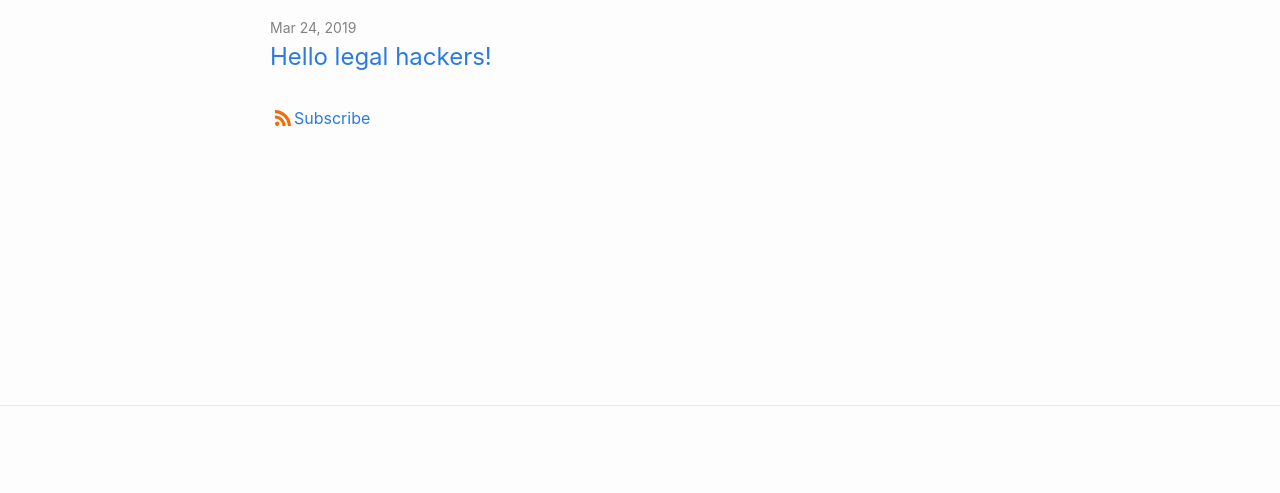
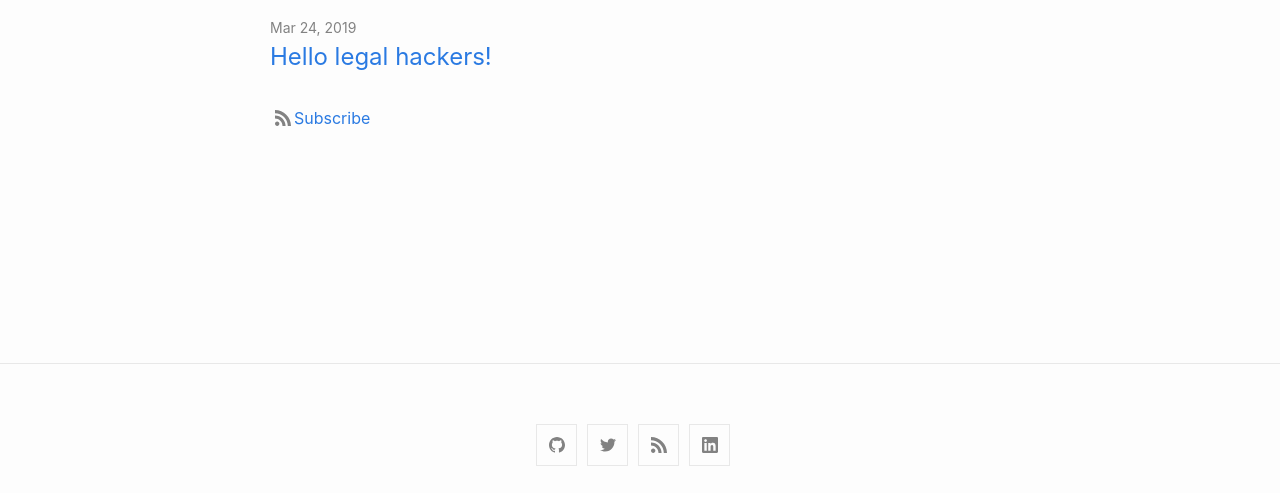
Before and after one commit to halkyard/lh, a Jekyll site: the page built from index.md, in a window 1280 px wide. Shown: the part 404-897 px from the top of the page. Built offline with Jekyll 4.4.1, drawn with Linux system fonts in a browser that asks for light colours.

Commit message:
tidying up footer

```diff
--- a/_includes/footer.html
+++ b/_includes/footer.html
@@ -15,9 +15,17 @@
         <p>{{- site.description | escape -}}</p>
       </div>
 
-      <div class="social-links">
-        {%- include social.html -%}
+
+      <div class="social-links"><ul class="social-media-list">
+
+              <li><a href="https://github.com/halkypi/sh" title="halkypi"><svg class="svg-icon grey"><use xlink:href="/sh/assets/minima-social-icons.svg#github"></use></svg></a></li>
+              <li><a href="https://twitter.com/halkypi" title="halkypi"><svg class="svg-icon grey"><use xlink:href="/sh/assets/minima-social-icons.svg#twitter"></use></svg></a></li>
+              <li><a href="/sh/feed.xml" title="rss"><svg class="svg-icon grey"><use xlink:href="/sh/assets/minima-social-icons.svg#rss"></use></svg></a></li>
+              <li><a href="https://www.linkedin.com/in/halkyard/" title="rss"><svg class="svg-icon grey"><use xlink:href="/sh/assets/minima-social-icons.svg#linkedin"></use></svg></a></li>
+
+          </ul>
       </div>
+
     </div>
 
   </div>
--- a/_includes/social.html
+++ b/_includes/social.html
@@ -4,7 +4,7 @@
   {%- if social.dribbble -%}<li><a href="https://dribbble.com/{{ social.dribbble | cgi_escape | escape }}" title="{{ social.dribbble | escape }}"><svg class="svg-icon grey"><use xlink:href="{{ '/assets/minima-social-icons.svg#dribbble' | relative_url }}"></use></svg></a></li>{%- endif -%}
   {%- if social.facebook -%}<li><a href="https://www.facebook.com/{{ social.facebook | cgi_escape | escape }}" title="{{ social.facebook | escape }}"><svg class="svg-icon grey"><use xlink:href="{{ '/assets/minima-social-icons.svg#facebook' | relative_url }}"></use></svg></a></li>{%- endif -%}
   {%- if social.flickr -%}<li><a href="https://www.flickr.com/photos/{{ social.flickr | cgi_escape | escape }}" title="{{ social.flickr | escape }}"><svg class="svg-icon grey"><use xlink:href="{{ '/assets/minima-social-icons.svg#flickr' | relative_url }}"></use></svg></a></li>{%- endif -%}
-  {%- if social.github -%}<li><a href="https://github.com/{{ social.github | cgi_escape | escape }}" title="{{ social.github | escape }}"><svg class="svg-icon grey"><use xlink:href="{{ '/assets/minima-social-icons.svg#github' | relative_url }}"></use></svg></a></li>{%- endif -%}
+  {%- if social.github -%}<li><a href="https://github.com/{{ social.github | cgi_escape | escape }}" title="{{ social.github | escape }}"><svg class="svg-icon grey"><use xlink:href="{{ 'assets/minima-social-icons.svg#github' | relative_url }}"></use></svg></a></li>{%- endif -%}
   {%- if social.instagram -%}<li><a href="https://www.instagram.com/{{ social.instagram | cgi_escape | escape }}" title="{{ social.instagram | escape }}"><svg class="svg-icon grey"><use xlink:href="{{ '/assets/minima-social-icons.svg#instagram' | relative_url }}"></use></svg></a></li>{%- endif -%}
   {%- if social.linkedin -%}<li><a href="https://www.linkedin.com/in/{{ social.linkedin | cgi_escape | escape }}" title="{{ social.linkedin | escape }}"><svg class="svg-icon grey"><use xlink:href="{{ '/assets/minima-social-icons.svg#linkedin' | relative_url }}"></use></svg></a></li>{%- endif -%}
   {%- if social.pinterest -%}<li><a href="https://www.pinterest.com/{{ social.pinterest | cgi_escape | escape }}" title="{{ social.pinterest | escape }}"><svg class="svg-icon grey"><use xlink:href="{{ '/assets/minima-social-icons.svg#pinterest' | relative_url }}"></use></svg></a></li>{%- endif -%}
--- a/_layouts/home.html
+++ b/_layouts/home.html
@@ -28,7 +28,7 @@
       {%- endfor -%}
     </ul>
 
-    <p class="feed-subscribe"><svg class="svg-icon orange"><use xlink:href="{{ '/assets/minima-social-icons.svg#rss' | relative_url }}"></use></svg><a href="{{ "/feed.xml" | relative_url }}">Subscribe</a></p>
+    <p class="feed-subscribe"><svg class="svg-icon grey"><use xlink:href="{{ '/assets/minima-social-icons.svg#rss' | relative_url }}"></use></svg><a href="{{ "/feed.xml" | relative_url }}">Subscribe</a></p>
   {%- endif -%}
 
 </div>
```
Also changed, not shown: 2 other files.
